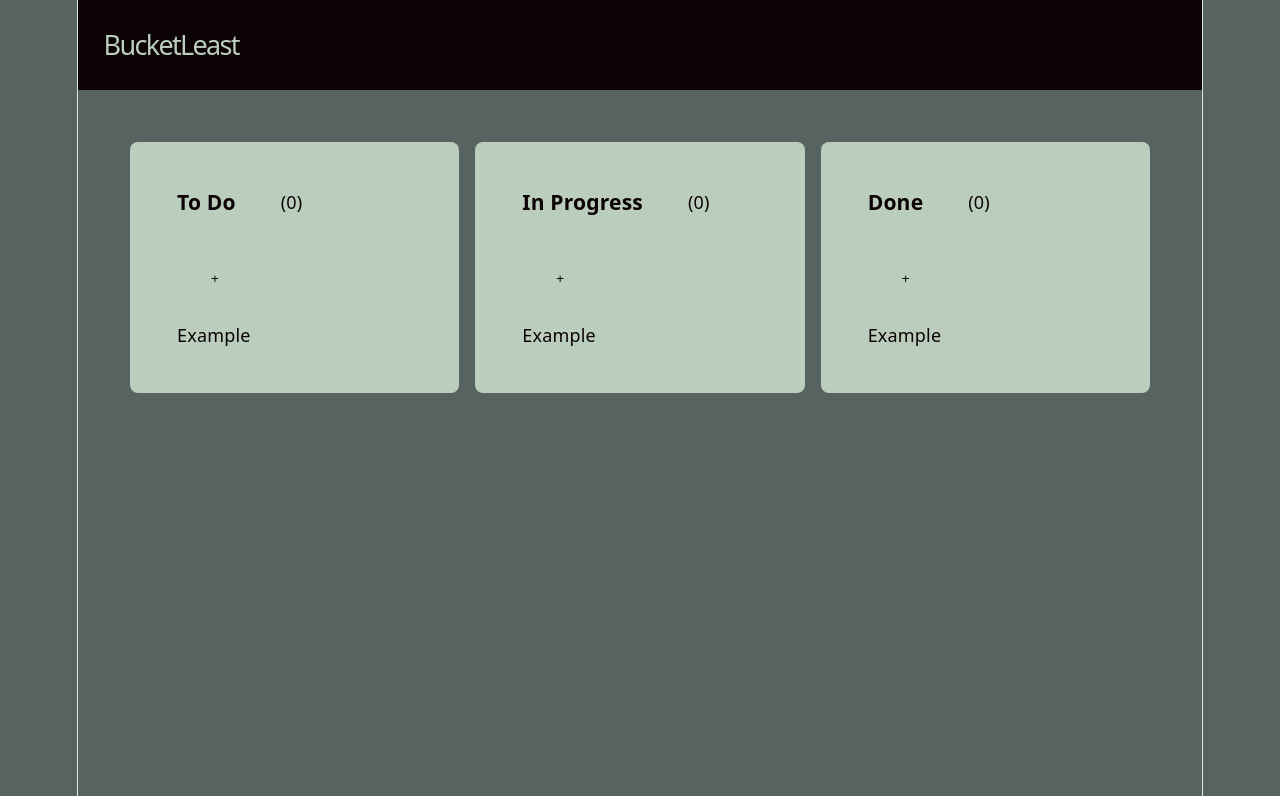
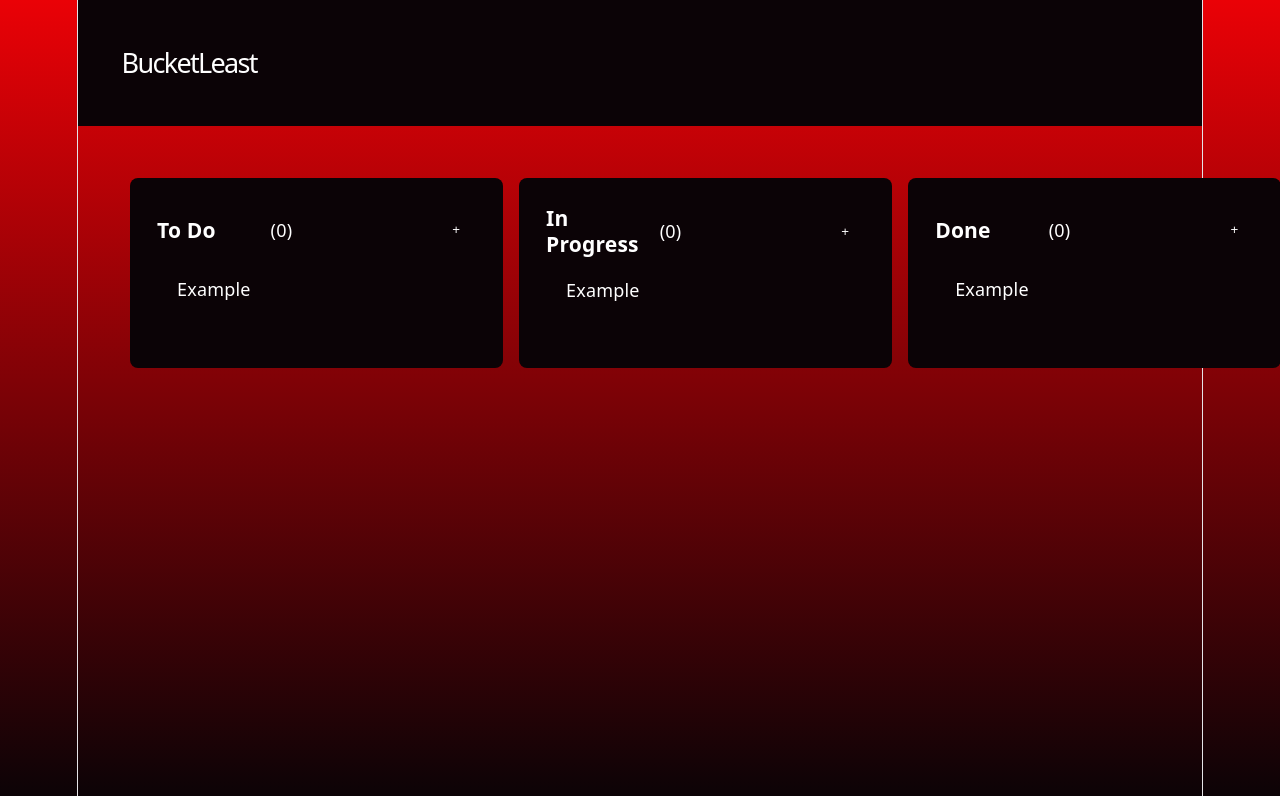
Before and after one commit to rhavnn/bucketleast, a React (Vite) app: page / in a window 1280 px wide. Shown: the top 796 px of the page. Built offline with nearby package versions, Linux system fonts and the light colour scheme.

Commit message:
Update App.css

```diff
--- a/src/App.css
+++ b/src/App.css
@@ -13,108 +13,89 @@
 }
 
 body {
-  background-color: var(--overgray);
+  background-color: var(--black);
+  background-image: linear-gradient(to bottom, var(--red), var(--black));
+  background-repeat: no-repeat;
+  min-height: 100vh;
 }
 
 .nav-bar {
   display: flex;
   background-color: var(--black);
+  margin: 0;
+  padding: 1rem;
 }
 .nav-bar #logo {
   margin-left: 2vw;
   font-size: var(--logo-size);
-  color: var(--undergray);
+  color: white;
 }
 
 ul {
-  list-style-type: none;
-  padding: 0 20px;
+  list-style: none;
+  padding: 20px;
   margin-top: 0;
 }
 
 /* Status Columns */
 
-/* Parent Workspace Container */
 .column-workspace {
   display: flex;
   flex-wrap: wrap;
-  gap: 1.5rem;
   padding: 2rem;
 }
 
-/* Status Columns using CSS Grid */
 .status-column {
   display: grid;
-  grid-template-columns: 1fr auto;
+  grid-template-columns: auto auto;
   grid-template-rows: auto auto;
   grid-template-areas:
-    'name counter'
-    'button button';
-  gap: 1rem;
+    'name counter button'
+    'container container container';
+  row-gap: 0;
   padding: 1.5rem;
-  background-color: var(--undergray);
-  color: var(--black);
+  background-color: var(--black);
+  color: white;
   border-radius: 8px;
   flex: 1 1 270px;
   align-items: center;
 }
-
 .status-column .column-name {
   grid-area: name;
   margin: 0;
+  text-align: left;
 }
-
 .status-column .column-task-count {
   grid-area: counter;
   margin: 0;
-  justify-self: end;
+  gap: 0;
 }
-
 .status-column .new-task-button {
   grid-area: button;
-  padding: 1rem;
+  margin: 0 0 0 8rem;
+  justify-self: right;
+  padding: 16px;
   border: none;
   border-radius: 8px;
   background-color: transparent;
-  width: 100%;
+  cursor: pointer;
+  color: white;
+}
+.column-task-container {
+  grid-area: container;
+  margin: 0;
+  padding: 1rem 0 0 0;
+}
+.column-task-child {
   text-align: left;
-  cursor: pointer;
+  background-color: var(--overgray);
+  width: 16vh;
+  padding: 1rem;
+  margin: 0;
+  border-radius: 8px;
 }
 
 .status-column .new-task-button:hover {
   background-color: var(--hovergray);
+  color: var(--black);
 }
-
-.column-workspace {
-  display: grid;
-  grid-template-areas: 'name', 'counter', 'button', 'tasks';
-  gap: px;
-  padding: 2rem;
-}
-.status-column {
-  display: flex; /* Changed from inherit */
-  flex-direction: row; /* Aligns children horizontally */
-  flex-wrap: wrap; /* Allows children to wrap if needed */
-  align-items: center;
-  flex: 1 1 270px; /* Allows columns to grow and shrink properly */
-  background-color: var(--undergray);
-  color: var(--black);
-  border-radius: 8px;
-}
-
-.status-column .column-name {
-  margin: 20px 0 20px 20px;
-}
-.status-column .column-task-count {
-  margin: 0 1.5rem 0;
-}
-.status-column .new-task-button {
-  padding: 1rem;
-  border: none;
-  border-radius: 8px;
-  background-color: transparent;
-  margin-left: 2rem;
-}
-.status-column .new-task-button:hover {
-  background-color: var(--hovergray);
-}
```
